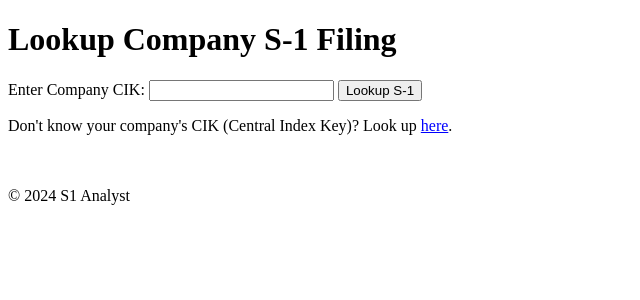
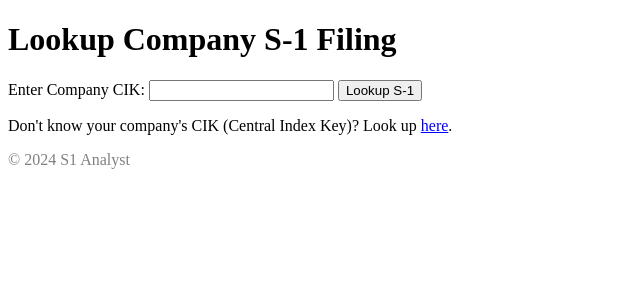
Before and after one commit to Arohrba5/S1-Analyst, a Flask app: page / in a window 1280 px wide. Shown: the part 26-326 px from the top of the page, without its empty margins (0-640 px from the left). Run offline with Flask 3, Linux system fonts and the light colour scheme; some libraries are stand-ins or nearby versions.

Commit message:
Fixed: Formatting

```diff
--- a/static/style.css
+++ b/static/style.css
@@ -17,9 +17,9 @@
     background-color: #f0f0f0;
 }
 a {
-    color: blue; /* Makes the link blue */
+    color: blue;
     text-decoration: underline; /* Underlines the text */
 }
 footer {
-    padding-top: 20px; /* Adds 20px of space above the footer text */
+    color: gray;
 }
```
